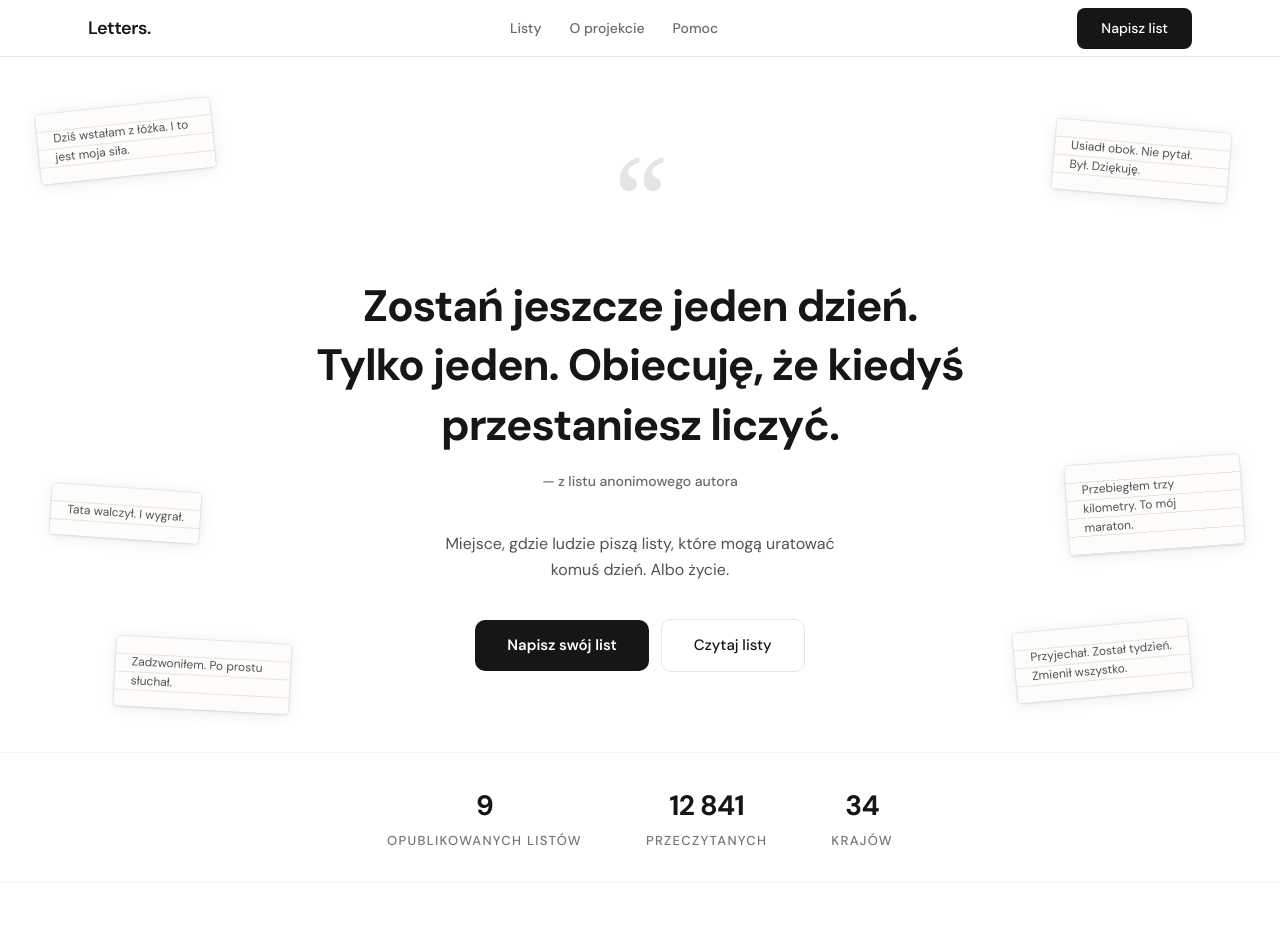
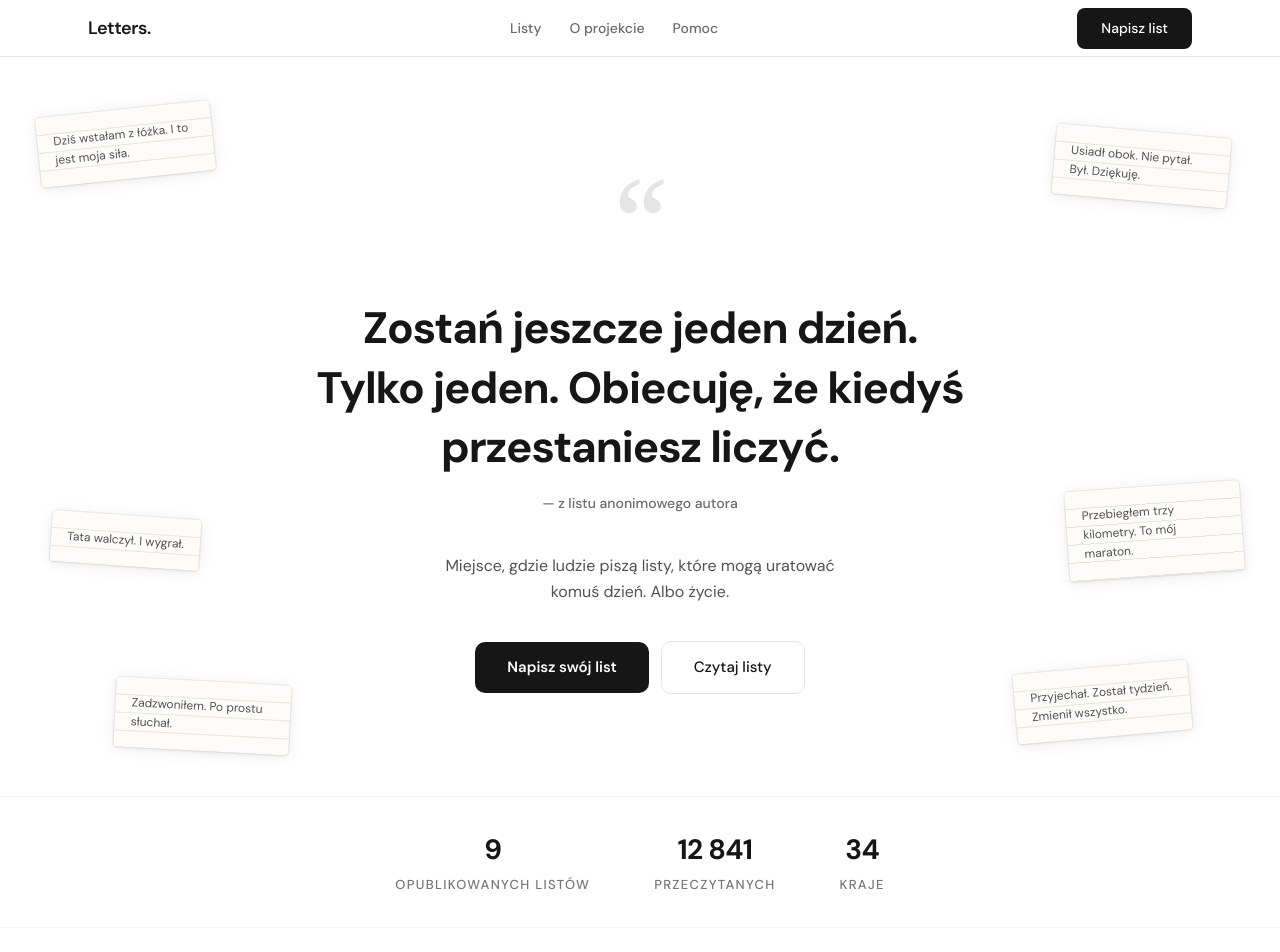
Before and after one commit to miloszzemla/letters, a Next.js app: page / in a window 1280 px wide. Shown: the top 952 px of the page. Built offline with nearby package versions, Linux system fonts and the light colour scheme.

Commit message:
fix: center hero in viewport, fix Polish plural for 'kraje/krajów'

```diff
--- a/src/components/Hero.tsx
+++ b/src/components/Hero.tsx
@@ -30,7 +30,7 @@ function MiniLetter({ text, className }: MiniLetterProps) {
 
 export default function Hero({ onWriteClick }: HeroProps) {
   return (
-    <section className="relative min-h-[620px] flex items-center justify-center overflow-hidden px-12 py-20">
+    <section className="relative min-h-[calc(100vh-61px)] flex items-center justify-center overflow-hidden px-12 py-20">
       {/* Mini letters */}
       <MiniLetter
         text="Dziś wstałam z łóżka. I to jest moja siła."
--- a/src/components/Stats.tsx
+++ b/src/components/Stats.tsx
@@ -1,3 +1,12 @@
+function pluralizeKraje(n: number): string {
+  if (n === 1) return "Kraj";
+  const lastTwo = n % 100;
+  const lastOne = n % 10;
+  if (lastTwo >= 12 && lastTwo <= 14) return "Krajów";
+  if (lastOne >= 2 && lastOne <= 4) return "Kraje";
+  return "Krajów";
+}
+
 interface StatsProps {
   letterCount: number;
 }
@@ -6,7 +15,7 @@ export default function Stats({ letterCount }: StatsProps) {
   const stats = [
     { value: letterCount.toLocaleString("pl-PL"), label: "Opublikowanych listów" },
     { value: "12 841", label: "Przeczytanych" },
-    { value: "34", label: "Krajów" },
+    { value: "34", label: pluralizeKraje(34) },
   ];
 
   return (
```
